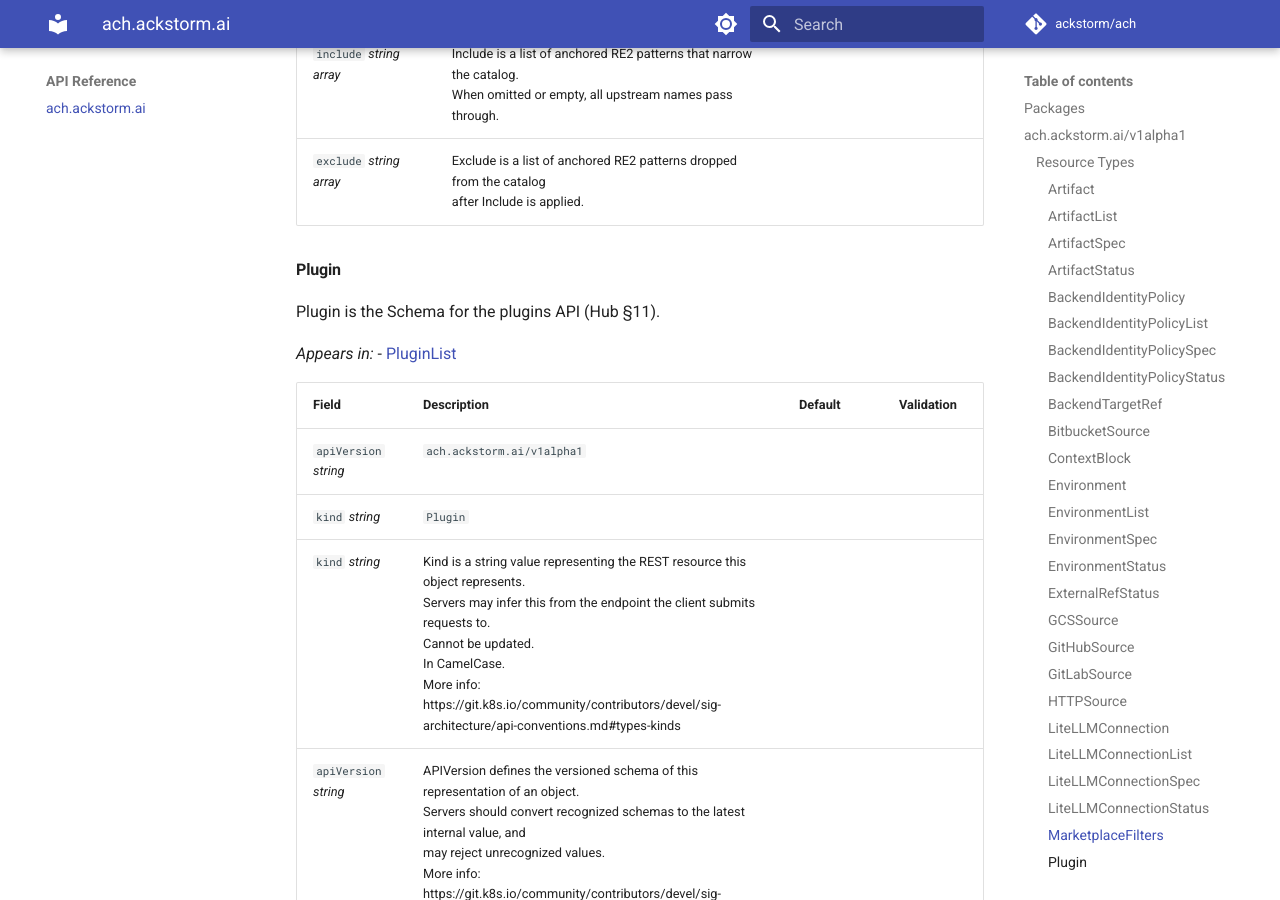
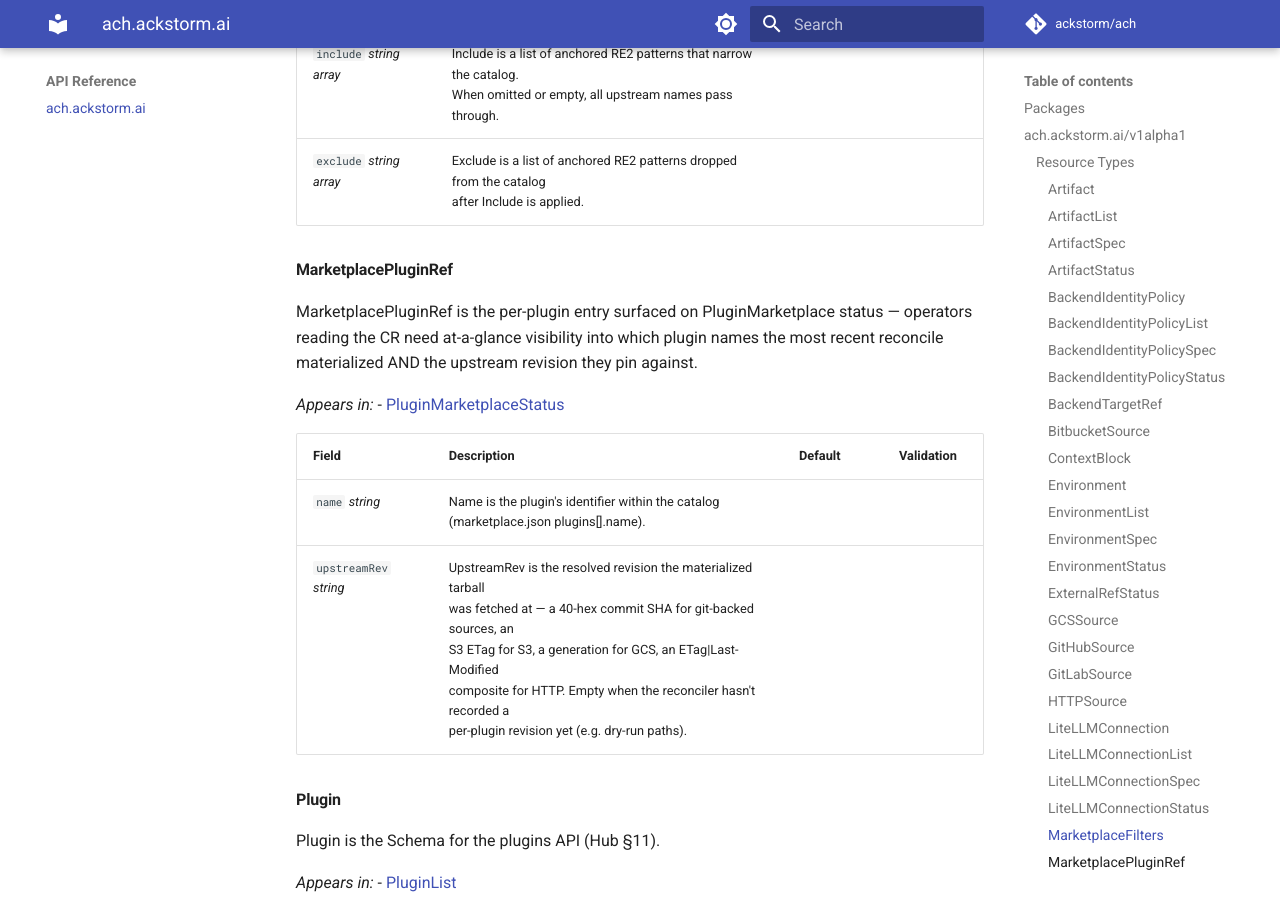
Before and after one commit to ackstorm/ach, an MkDocs documentation site: the page built from docs/api-reference/ach.ackstorm.ai.md, in a window 1280 px wide and 900 px high, scrolled down 19561 px. Built offline with MkDocs 1.6.1 and Material for MkDocs 9.7.7, drawn with Linux system fonts in a browser that asks for light colours; comment, search, counter and statistics services are not loaded; the version menu is left out; some of the changed text lies outside the part shown.

Commit message:
docs(api-reference): regenerate PluginMarketplace status (plugins[], pluginsCount) (#53)
Stale since 2035908 added the status fields without running
gen-crd-ref-docs. Regeneration surfaces status.plugins[] and
status.pluginsCount in the rendered API reference.

Co-Authored-By: Claude Opus 4.8 (1M context) <noreply@anthropic.com>

```diff
--- a/docs/api-reference/ach.ackstorm.ai.md
+++ b/docs/api-reference/ach.ackstorm.ai.md
@@ -588,6 +588,26 @@ _Appears in:_
 | `exclude` _string array_ | Exclude is a list of anchored RE2 patterns dropped from the catalog<br />after Include is applied. |  |  |
 
 
+#### MarketplacePluginRef
+
+
+
+MarketplacePluginRef is the per-plugin entry surfaced on
+PluginMarketplace status — operators reading the CR need at-a-glance
+visibility into which plugin names the most recent reconcile
+materialized AND the upstream revision they pin against.
+
+
+
+_Appears in:_
+- [PluginMarketplaceStatus](#pluginmarketplacestatus)
+
+| Field | Description | Default | Validation |
+| --- | --- | --- | --- |
+| `name` _string_ | Name is the plugin's identifier within the catalog<br />(marketplace.json plugins[].name). |  |  |
+| `upstreamRev` _string_ | UpstreamRev is the resolved revision the materialized tarball<br />was fetched at — a 40-hex commit SHA for git-backed sources, an<br />S3 ETag for S3, a generation for GCS, an ETag\|Last-Modified<br />composite for HTTP. Empty when the reconciler hasn't recorded a<br />per-plugin revision yet (e.g. dry-run paths). |  |  |
+
+
 #### Plugin
 
 
@@ -734,6 +754,8 @@ _Appears in:_
 | `storageLocation` _string_ | StorageLocation is the cached filesystem path the Content Service<br />serves from after the last successful refresh (§10.3). Empty until<br />the first successful refresh. |  |  |
 | `lastSuccessfulRefresh` _[Time](https://kubernetes.io/docs/reference/generated/kubernetes-api/v/#time-v1-meta)_ | LastSuccessfulRefresh is the wall-clock time of the most recent<br />successful upstream fetch + atomic publish (§10.3 step 5). |  |  |
 | `upstreamRev` _string_ | UpstreamRev is the per-source revision identifier the most recent<br />successful refresh recorded — for git sources this is the resolved<br />commit SHA; for S3 it is the object ETag; for GCS the object<br />generation; for HTTP a composite of ETag and Last-Modified<br />separated by a literal pipe. The Phase 2 reconciler reads this<br />value to pass as PriorRev on the next fetch for conditional-GET /<br />not-modified detection. Empty before the first successful refresh. |  |  |
+| `plugins` _[MarketplacePluginRef](#marketplacepluginref) array_ | Plugins lists the entries in the upstream catalog that the most<br />recent reconcile successfully materialized into marketplace_plugins<br />(+ the per-marketplace cache). Ordered by Name. Entries that<br />failed Stage-2 are NOT included here — those surface in the<br />Synced condition's message field (`stage-2: <N> plugin(s)<br />failed: ...`). Empty before the first successful reconcile. |  |  |
+| `pluginsCount` _integer_ | PluginsCount is the size of Plugins, denormalized so the<br />kubectl print column can show it without a JSONPath length()<br />expression. Equal to len(Plugins). |  |  |
 
 
 #### PluginSpec
```
